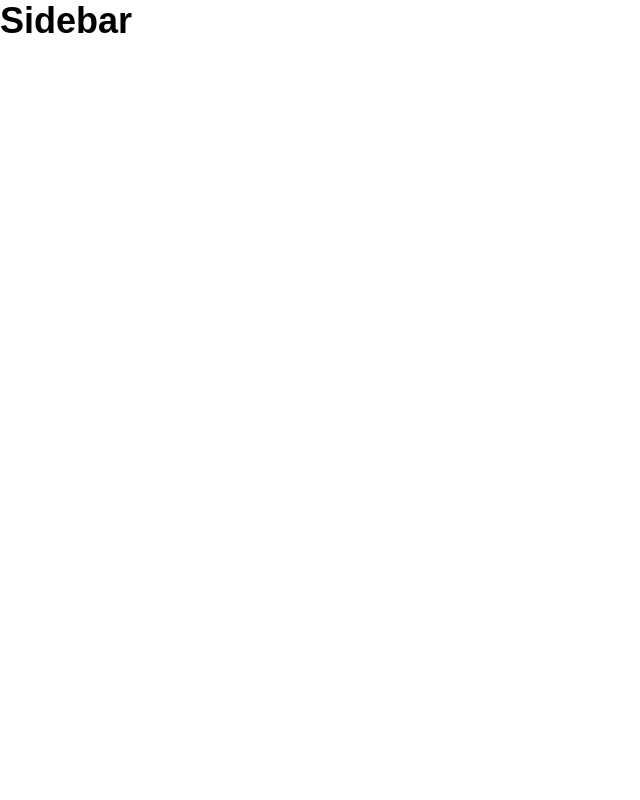
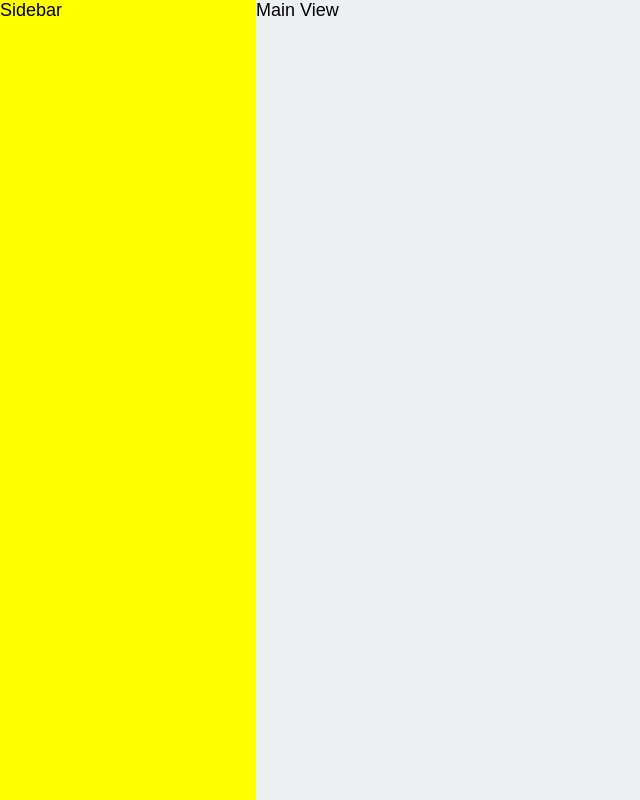
Before and after one commit to jakubwas/react-sidebar, a React (Create React App) app: page / in a window 1280 px wide. Shown: the whole page, without its empty margins (0-640 px from the left). Built offline with nearby package versions, Linux system fonts and the light colour scheme.

Commit message:
Basic ui structure

```diff
--- a/package.json
+++ b/package.json
@@ -3,7 +3,7 @@
   "version": "0.1.0",
   "private": true,
   "dependencies": {
-    "@emotion/core": "^11.0.0",
+    "@emotion/react": "^11.1.4",
     "@emotion/styled": "^11.0.0",
     "@testing-library/jest-dom": "^5.11.6",
     "@testing-library/react": "^11.2.2",
--- a/src/App.js
+++ b/src/App.js
@@ -1,8 +1,15 @@
+import React from 'react';
+import * as styled from './App.styles';
+// Components
+import Sidebar from './Components/Sidebar/Sidebar';
+import MainView from './Components/MainView/MainView';
 
-
-function App() {
+const App = () => {
   return (
-    <h1>Sidebar</h1>
+    <styled.App>
+      <Sidebar></Sidebar>
+      <MainView></MainView>
+    </styled.App>
   );
 }
 
--- /dev/null
+++ b/src/App.styles.js
@@ -0,0 +1,11 @@
+import styled from '@emotion/styled';
+
+export const App = styled.div`
+    background-color: #ecf0f1;
+    height: 100vh;
+    display: flex;
+`
+
+export const Header = styled.h1`
+    color: blue;
+`
--- /dev/null
+++ b/src/Components/MainView/MainView.js
@@ -0,0 +1,10 @@
+import React from 'react';
+import * as styled from './MainView.styles';
+
+const MainView = () => {
+    return (
+        <styled.MainViewContainer>Main View</styled.MainViewContainer>
+    )
+}
+
+export default MainView;
--- /dev/null
+++ b/src/Components/MainView/MainView.styles.js
@@ -0,0 +1,5 @@
+import styled from '@emotion/styled';
+
+export const MainViewContainer = styled.div`
+    width: 80%;
+`
--- /dev/null
+++ b/src/Components/Sidebar/Sidebar.js
@@ -0,0 +1,10 @@
+import React from 'react';
+import * as styled from './Sidebar.styles';
+
+const Sidebar = () => {
+    return (
+        <styled.SidebarContainer>Sidebar</styled.SidebarContainer>
+    )
+}
+
+export default Sidebar
--- /dev/null
+++ b/src/Components/Sidebar/Sidebar.styles.js
@@ -0,0 +1,6 @@
+import styled from '@emotion/styled';
+
+export const SidebarContainer = styled.div`
+    width: 20%;
+    background-color: yellow;
+`
```
Also changed, not shown: 2 other files (tests, documents, lock files or other folders).
